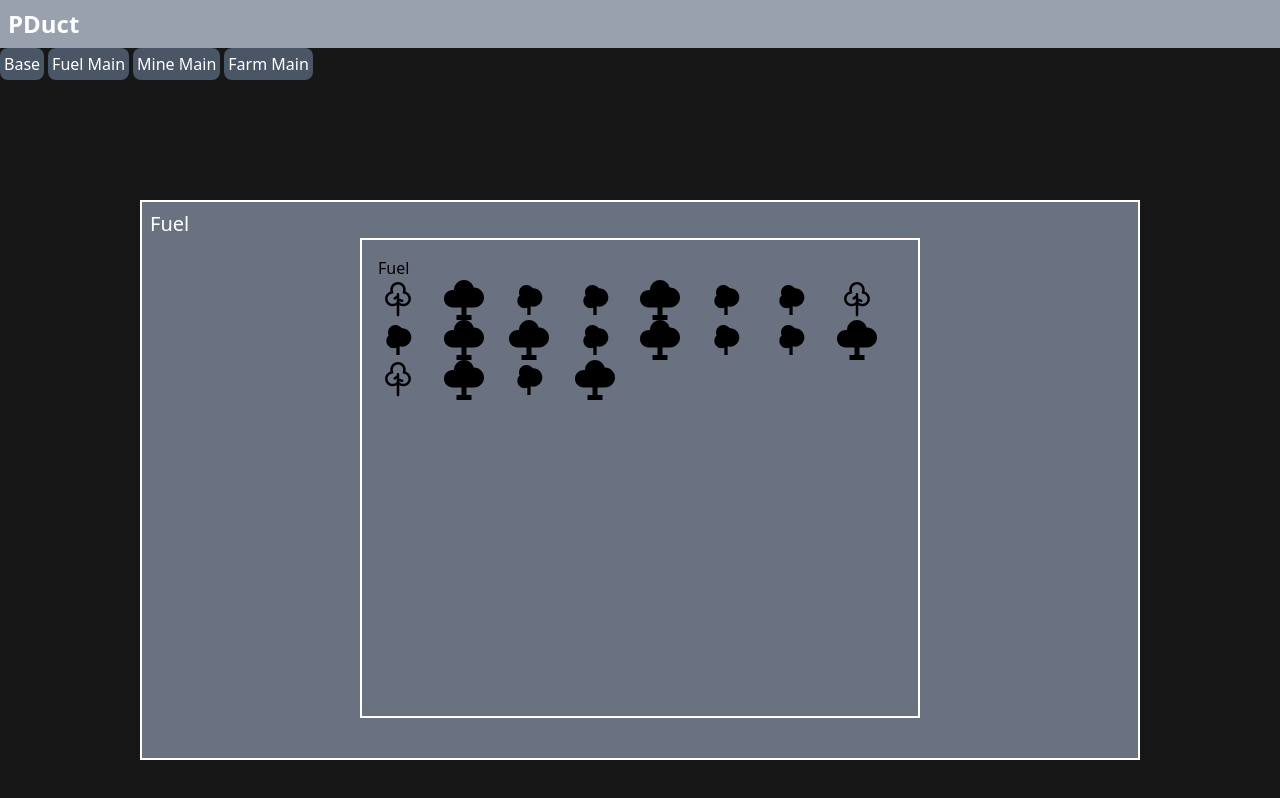
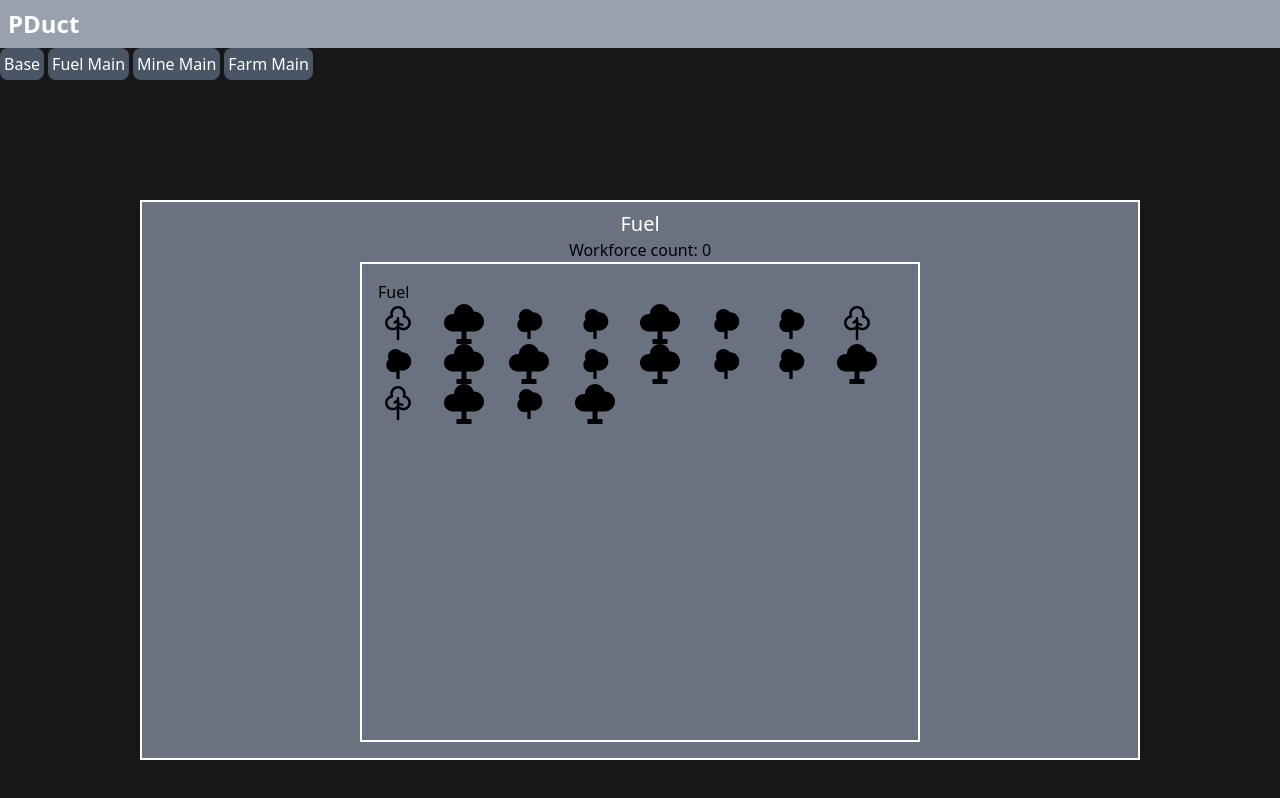
Before and after one commit to KeremVona/PDuct, a React (Vite) app in the folder client/: page /game in a window 1280 px wide. Both pictures are taken after a click on the button "Fuel Main". Shown: the top 798 px of the page. Built offline with nearby package versions, Linux system fonts and the light colour scheme; the HTML template or start-up script is replaced by a standard one.

Commit message:
fixed chopped tree was able to be chopped again

```diff
--- a/client/src/components/fuel/FuelMain.tsx
+++ b/client/src/components/fuel/FuelMain.tsx
@@ -42,8 +42,7 @@ const FuelMain: React.FC<FuelMainProps> = ({ heatLevel, setHeatLevel }) => {
   const handleChop = (treeId: number, tree: string) => {
     if (trees[treeId].isChopped) {
       addToast("Tree already chopped", "error");
-    }
-    if (workforceCount === 0) {
+    } else if (workforceCount === 0) {
       addToast("No workforce available", "error");
     } else if (workforceCount > 0 && !isBeingChopped) {
       dispatch(decrementWFCount());
@@ -80,6 +79,7 @@ const FuelMain: React.FC<FuelMainProps> = ({ heatLevel, setHeatLevel }) => {
             break;
         }
         dispatch(incrementWFCount());
+        setIsBeingChopped(false);
       }, 2000);
     }
   };
@@ -89,7 +89,10 @@ const FuelMain: React.FC<FuelMainProps> = ({ heatLevel, setHeatLevel }) => {
   }, [workforceCount]);
   return (
     <div className="border-white border-2 p-2 bg-gray-500 border-solid w-250 h-140">
-      <h2 className="text-white text-xl">Fuel</h2>
+      <div className="text-center">
+        <h2 className="text-white text-xl">Fuel</h2>
+        <p>Workforce count: {workforceCount}</p>
+      </div>
       <div className="items-center justify-center flex">
         <div className="border-white border-2 border-solid p-4 h-120 w-140">
           <p>Fuel</p>
```
